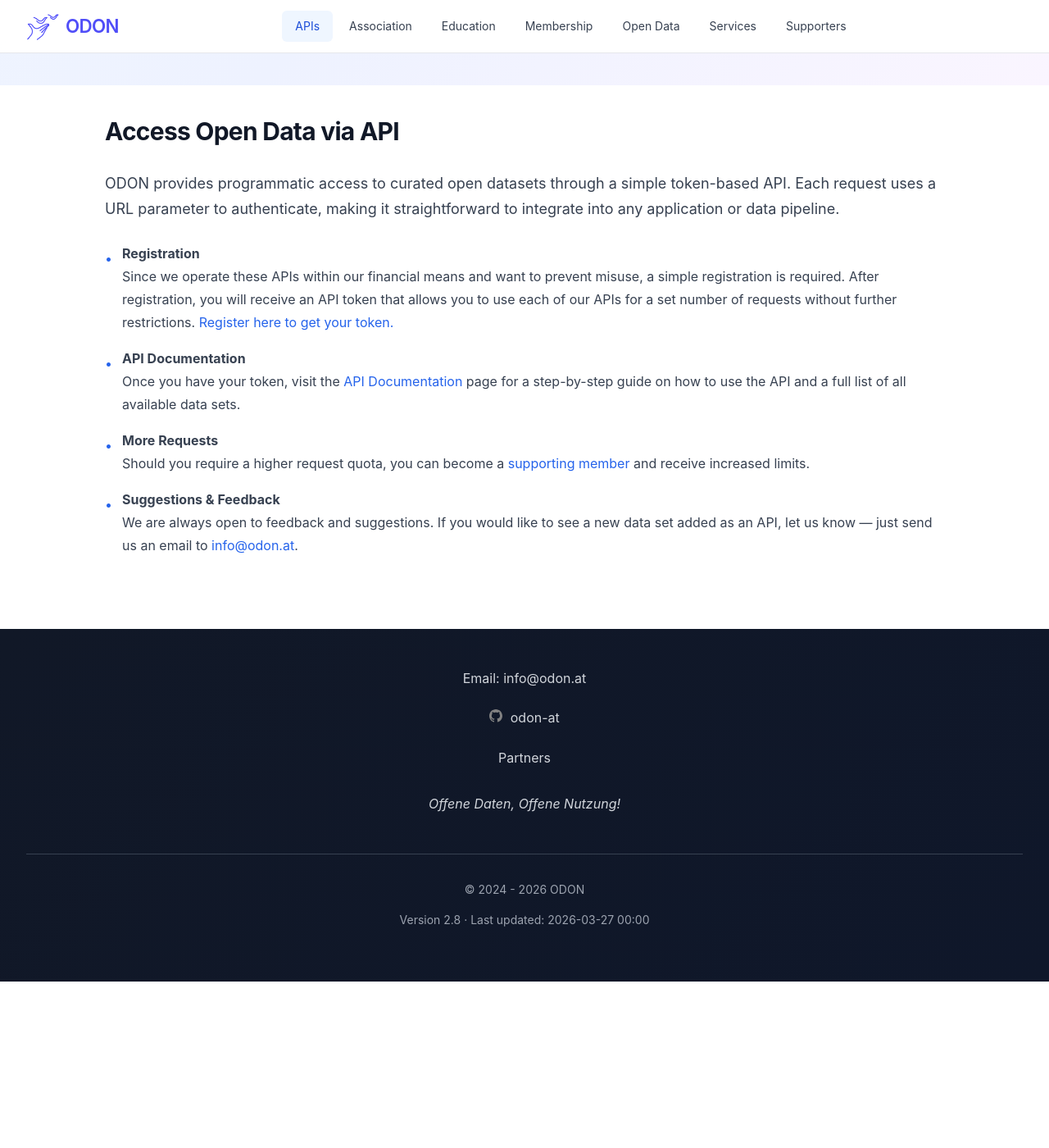
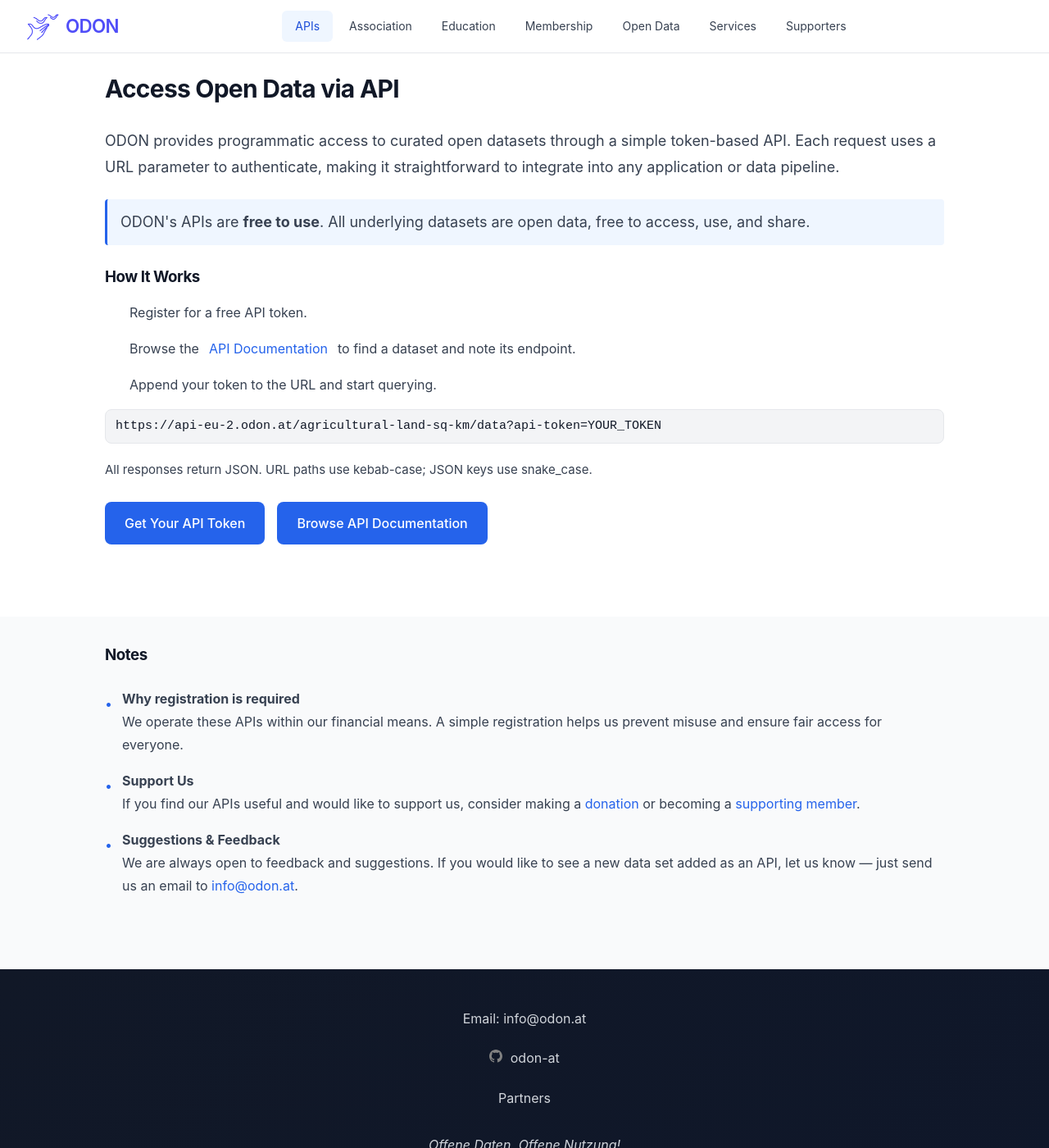
Before and after one commit to verein-odon/verein-odon.github.io, a Jekyll site: the page built from docs/en/apis.md, in a window 1280 px wide and 1400 px high, scrolled down 612 px. Shown: the whole window at 82% size. Built offline with Jekyll 4.4.1, drawn with Linux system fonts in a browser that asks for light colours; before the commit the page ends 1809 px from its top, so only the background shows below that; some of the changed text lies outside the part shown.

Commit message:
Updated apis (en) page

```diff
--- a/docs/en/apis.md
+++ b/docs/en/apis.md
@@ -14,21 +14,40 @@
       <p>
         ODON provides programmatic access to curated open datasets through a simple token-based API. Each request uses a URL parameter to authenticate, making it straightforward to integrate into any application or data pipeline.
       </p>
+      <p style="background: #eff6ff; border-left: 3px solid #2563eb; padding: 0.75rem 1rem; border-radius: 0.25rem; margin-top: 1rem;">
+        ODON's APIs are <b>free to use</b>. All underlying datasets are open data, free to access, use, and share.
+      </p>
+      <h3>How It Works</h3>
+      <ol>
+        <li>Register for a free API token.</li>
+        <li>Browse the <a href="/en/api-documentation/">API Documentation</a> to find a dataset and note its endpoint.</li>
+        <li>Append your token to the URL and start querying.</li>
+      </ol>
+      <pre><code>https://api-eu-2.odon.at/agricultural-land-sq-km/data?api-token=YOUR_TOKEN</code></pre>
+      <p><small>All responses return JSON. URL paths use kebab-case; JSON keys use snake_case.</small></p>
+      <p>
+        <a href="/en/api-registration/" class="btn btn-primary">Get Your API Token</a>
+        &nbsp;
+        <a href="/en/api-documentation/" class="btn btn-primary">Browse API Documentation</a>
+      </p>
+    </div>
+  </div>
+</section>
+
+<section class="section bg-gray">
+  <div class="container">
+    <div class="content-section">
+      <h3>Notes</h3>
       <ul>
         <li>
           <span class="bullet">•</span>
-          <span><b>Registration</b><br>
-          Since we operate these APIs within our financial means and want to prevent misuse, a simple registration is required. After registration, you will receive an API token that allows you to use each of our APIs for a set number of requests without further restrictions. <a href="/en/api-registration/">Register here to get your token.</a></span>
+          <span><b>Why registration is required</b><br>
+          We operate these APIs within our financial means. A simple registration helps us prevent misuse and ensure fair access for everyone.</span>
         </li>
         <li>
           <span class="bullet">•</span>
-          <span><b>API Documentation</b><br>
-          Once you have your token, visit the <a href="/en/api-documentation/">API Documentation</a> page for a step-by-step guide on how to use the API and a full list of all available data sets.</span>
-        </li>
-        <li>
-          <span class="bullet">•</span>
-          <span><b>More Requests</b><br>
-          Should you require a higher request quota, you can become a <a href="/en/supporters/">supporting member</a> and receive increased limits.</span>
+          <span><b>Support Us</b><br>
+          If you find our APIs useful and would like to support us, consider making a <a href="/en/supporters/">donation</a> or becoming a <a href="/en/membership/">supporting member</a>.</span>
         </li>
         <li>
           <span class="bullet">•</span>
```
Also changed, not shown: docs/_data/heros.yaml (+9 -9 lines).
